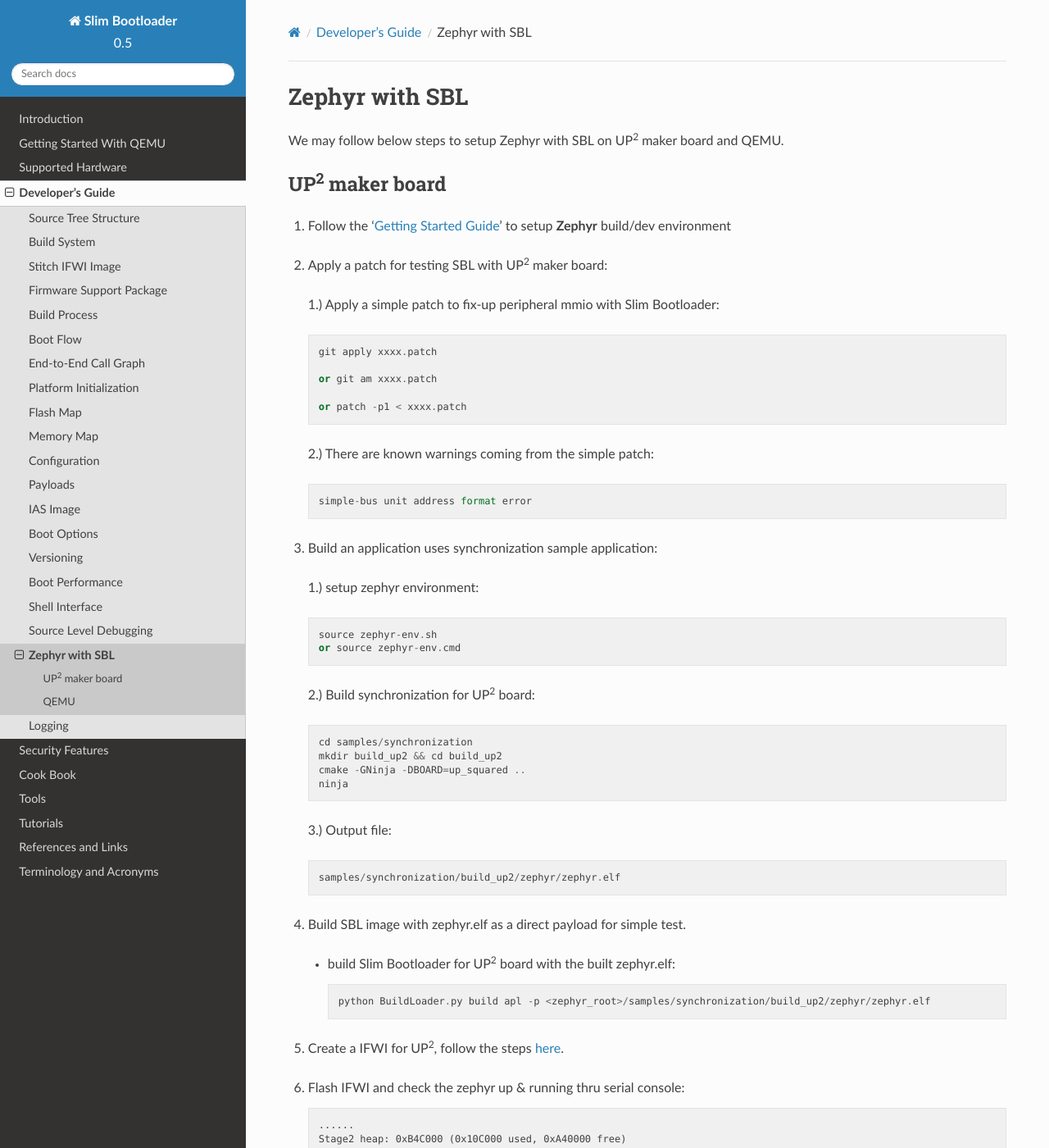
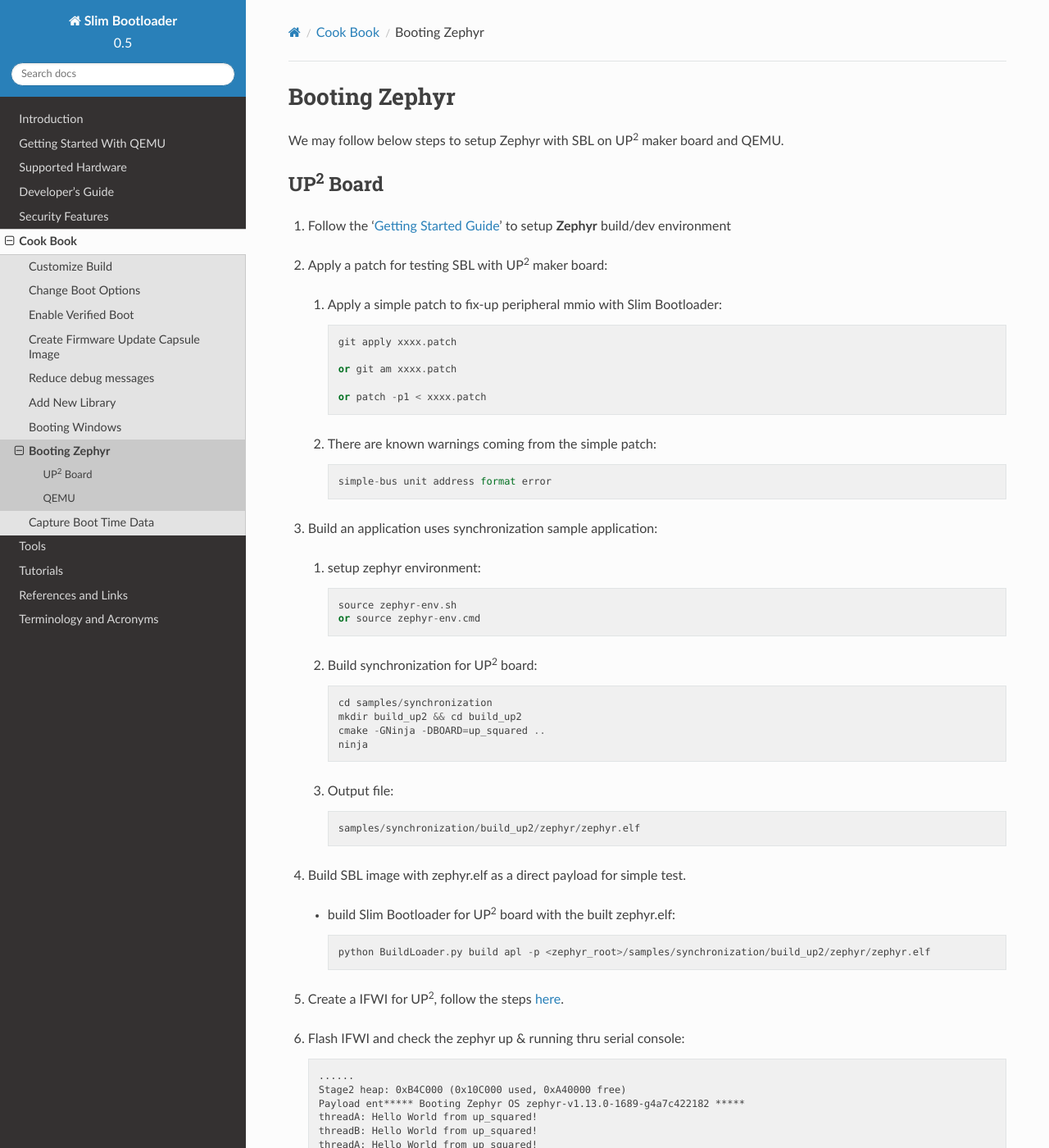
Before and after one commit to slimbootloader/documentation, a Sphinx documentation site: the page built from source/how-tos/boot-zephyr.rst, in a window 1280 px wide and 1400 px high. Shown: the whole window at 82% size. Built offline with Sphinx 7.4.7 and the Read the Docs theme 2.0.0, drawn with Linux system fonts in a browser that asks for light colours; pages that are not in the unit, such as notebooks, are missing from menus; some of the changed text lies outside the part shown.

Commit message:
Cosmetic changes
Signed-off-by: Huang Jin <huang.jin@intel.com>

```diff
--- a/source/developer-guides/index.rst
+++ b/source/developer-guides/index.rst
@@ -24,5 +24,4 @@
    boot-performance
    shell
    debugging-with-udk
-   zephyr-with-sbl
    logging
--- a/source/developer-guides/zephyr-with-sbl.rst
+++ b/source/how-tos/boot-zephyr.rst
@@ -1,11 +1,11 @@
-.. _zephyr-with-sbl:
+.. _boot-zephyr:
 
-Zephyr with |SPN|
+Booting Zephyr
 -----------------
 
 We may follow below steps to setup Zephyr with |SPN| on |UP2| maker board and QEMU.
 
-|UP2| maker board
+|UP2| Board
 ^^^^^^^^^^^^^^^^^
 
 1. Follow the '|Getting Started Guide|' to setup **Zephyr** build/dev environment
@@ -16,7 +16,7 @@
 
 2. Apply a patch for testing |SPN| with |UP2| maker board:
 
-  1.) Apply a simple patch to fix-up peripheral mmio with |PN|::
+  #. Apply a simple patch to fix-up peripheral mmio with |PN|::
 
         git apply xxxx.patch
 
@@ -24,25 +24,25 @@
 
         or patch -p1 < xxxx.patch
 
-  2.) There are known warnings coming from the simple patch::
+  #. There are known warnings coming from the simple patch::
 
         simple-bus unit address format error
 
 3. Build an application uses synchronization sample application:
 
-  1.) setup zephyr environment::
+  #. setup zephyr environment::
 
         source zephyr-env.sh
         or source zephyr-env.cmd
 
-  2.) Build synchronization for |UP2| board::
+  #. Build synchronization for |UP2| board::
 
         cd samples/synchronization
         mkdir build_up2 && cd build_up2
         cmake -GNinja -DBOARD=up_squared ..
         ninja
 
-  3.) Output file::
+  #. Output file::
 
         samples/synchronization/build_up2/zephyr/zephyr.elf
 
@@ -72,39 +72,39 @@
 
 
 QEMU
-^^^^
+^^^^^^^^^
 
 1. Build an application uses synchronization sample application:
 
-  1.) setup zephyr environment::
+  #. setup zephyr environment::
 
         source zephyr-env.sh
         or source zephyr-env.cmd
 
-  2.) Build synchronization for QEMU::
+  #. Build synchronization for QEMU::
 
         cd samples/synchronization
         mkdir build_qemu && cd build_qemu
         cmake -GNinja -DBOARD=qemu_x86 ..
         ninja
 
-  3.) Output file::
+  #. Output file::
 
         samples/synchronization/build_qemu/zephyr/zephyr.elf
 
 2. Build |SPN| image with zephyr.elf as a direct payload for simple test.
 
-  - build slim bootloader for QEMU with the built zephyr.elf::
+  Build |SPN| to include zephyr.elf::
 
         python BuildLoader.py build qemu -p <zephyr_root>/samples/synchronization/build_qemu/zephyr/zephyr.elf
 
 3. Run QEMU and check the zephyr up & running thru serial console :
 
-  1.) Execute QEMU::
+  #. Execute QEMU::
 
         qemu-system-x86_64 -m 256M -machine q35 -nographic -pflash Outputs/qemu/SlimBootloader.bin
 
-  2.) Check result thru serial console::
+  #. Check result thru serial console::
 
         ......
         Payload entry: 0x00001000
--- a/source/how-tos/index.rst
+++ b/source/how-tos/index.rst
@@ -14,4 +14,5 @@
    add-new-library
    add-new-payload
    boot-windows
+   boot-zephyr
    collect-time-logs
```
